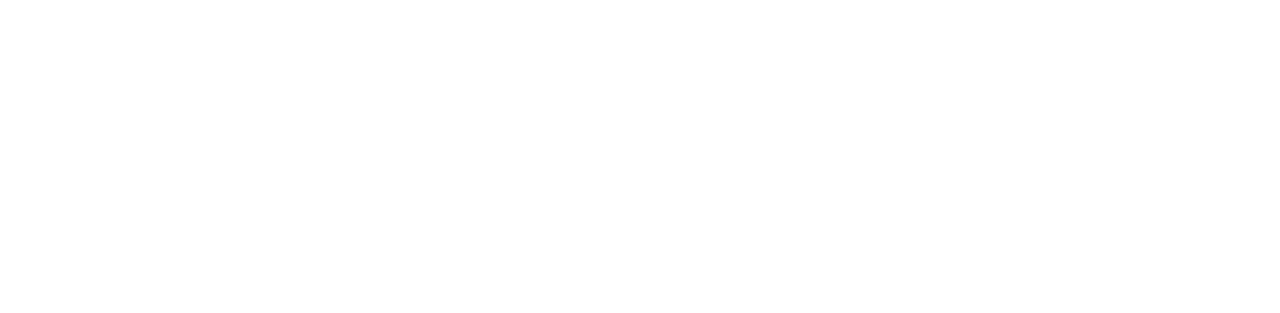
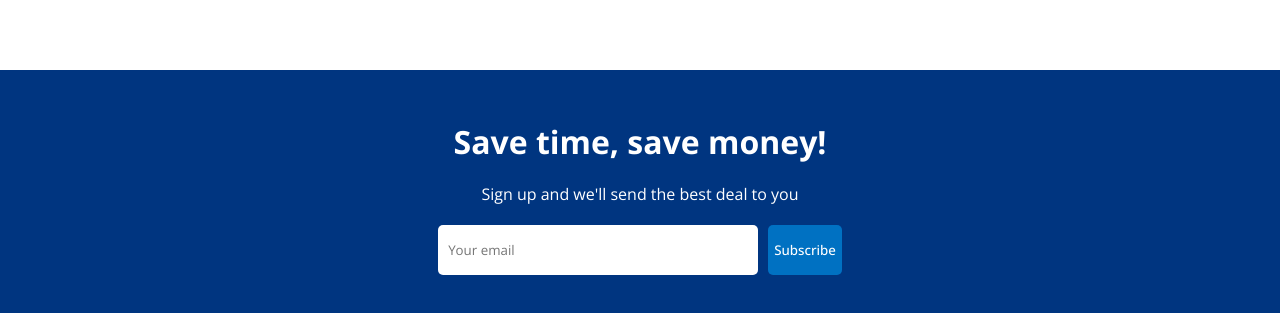
Before and after one commit to tafitahery/booking, a React (Create React App) app in the folder client/: page / in a window 1280 px wide. Shown: the part 1469-1782 px from the top of the page. Before the commit the page ends 1459 px from the top, so only its background shows below. Built offline with nearby package versions, Linux system fonts and the light colour scheme.

Commit message:
Email List Component

```diff
--- /dev/null
+++ b/client/src/components/mailList/MailList.jsx
@@ -0,0 +1,16 @@
+import './mailList.css';
+
+export default function MailList() {
+  return (
+    <div className="mail">
+      <h1 className="mailTitle">Save time, save money!</h1>
+      <span className="mailDesc">
+        Sign up and we'll send the best deal to you
+      </span>
+      <div className="mailInputContainer">
+        <input type="text" placeholder="Your email" />
+        <button>Subscribe</button>
+      </div>
+    </div>
+  );
+}
--- /dev/null
+++ b/client/src/components/mailList/mailList.css
@@ -0,0 +1,30 @@
+.mail {
+  width: 100%;
+  margin-top: 50px;
+  background-color: #003580;
+  color: white;
+  display: flex;
+  flex-direction: column;
+  align-items: center;
+  gap: 20px;
+  padding: 50px 0;
+}
+
+.mailInputContainer > input {
+  width: 300px;
+  height: 30px;
+  padding: 10px;
+  border: none;
+  margin-right: 10px;
+  border-radius: 5px;
+}
+
+.mailInputContainer > button {
+  height: 50px;
+  background-color: #0071c2;
+  color: white;
+  font-weight: 500;
+  border: none;
+  border-radius: 5px;
+  cursor: pointer;
+}
--- a/client/src/pages/home/Home.jsx
+++ b/client/src/pages/home/Home.jsx
@@ -1,6 +1,7 @@
 import Featured from '../../components/featured/Featured';
 import FeaturedProperties from '../../components/featuredProperties/FeaturedProperties';
 import Header from '../../components/header/Header';
+import MailList from '../../components/mailList/MailList';
 import Navbar from '../../components/navbar/Navbar';
 import PropertyList from '../../components/propertyList/PropertyList';
 import './home.css';
@@ -16,6 +17,7 @@
         <PropertyList />
         <h1 className="homeTitle">Homes guests love</h1>
         <FeaturedProperties />
+        <MailList />
       </div>
     </div>
   );
```
